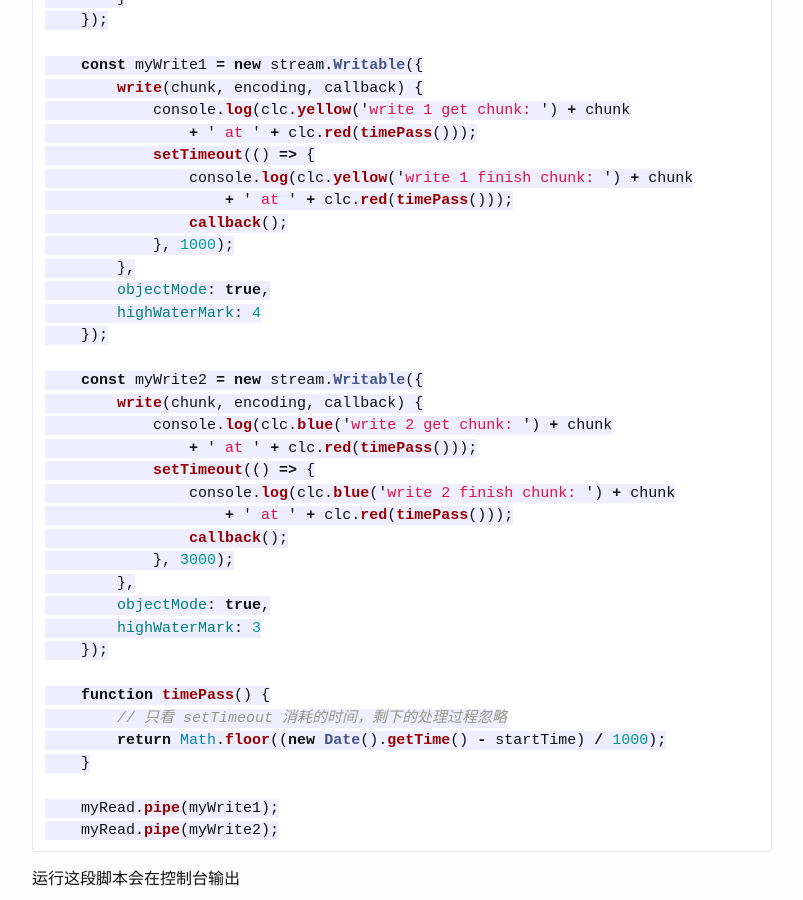
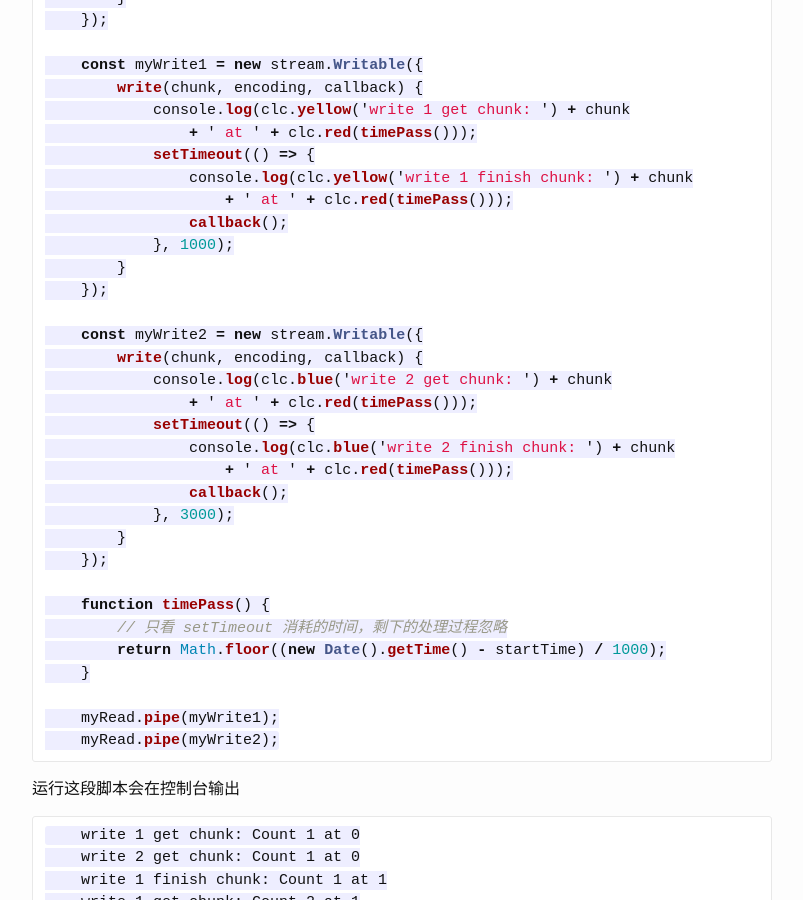
Before and after one commit to Crazydogs/Crazydogs.github.io, a Jekyll site: the page built from _posts/2016-12-28-Node_流_pipe_多个目标.markdown, in a window 1280 px wide and 900 px high, scrolled down 832 px. Shown: the whole window, without its empty margins (238-1041 px from the left). Built offline with Jekyll 4.4.1, drawn with Linux system fonts in a browser that asks for light colours.

Commit message:
Update 2016-12-28-Node_流_pipe_多个目标.markdown

```diff
--- a/_posts/2016-12-28-Node_流_pipe_多个目标.markdown
+++ b/_posts/2016-12-28-Node_流_pipe_多个目标.markdown
@@ -45,9 +45,7 @@ category: coding
                     + ' at ' + clc.red(timePass()));
                 callback();
             }, 1000);
-        },
-        objectMode: true,
-        highWaterMark: 4
+        }
     });
 
     const myWrite2 = new stream.Writable({
@@ -59,9 +57,7 @@ category: coding
                     + ' at ' + clc.red(timePass()));
                 callback();
             }, 3000);
-        },
-        objectMode: true,
-        highWaterMark: 3
+        }
     });
 
     function timePass() {
```
